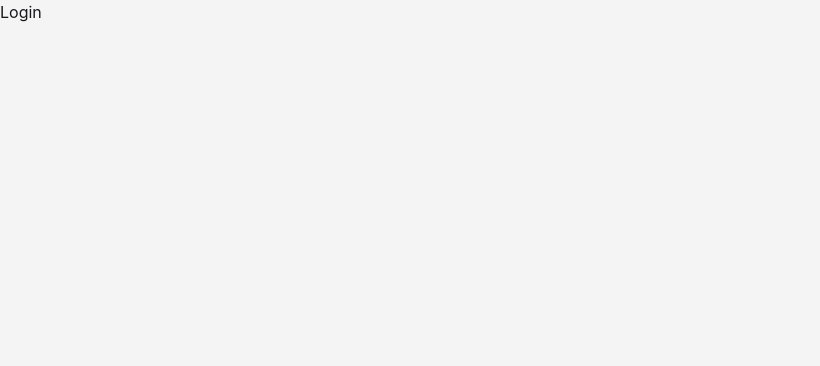
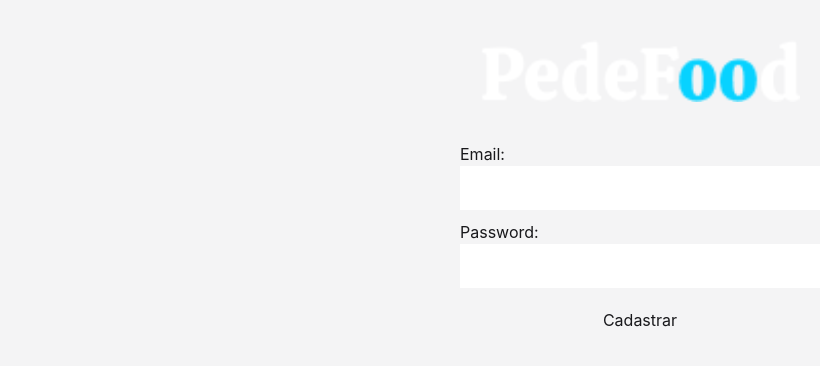
Before and after one commit to pevytor/A3-2024-2-FRONT, a Next.js app: page /login in a window 1280 px wide. Shown: the top 366 px of the page, without its empty margins (0-820 px from the left). Built offline with nearby package versions, Linux system fonts and the light colour scheme.

Commit message:
Tela De Login

```diff
--- a/src/app/(auth)/login/page.tsx
+++ b/src/app/(auth)/login/page.tsx
@@ -1,7 +1,11 @@
-'use client'
+'use client';
+
+import { Login } from "@/components/login/Login";
 
 export default function Page() {
     return (
-        <div>Login</div>
+        <main className="min-h-screen flex items-center justify-center">
+             <Login />
+        </main>
     );
 }
--- /dev/null
+++ b/src/components/login/Login.tsx
@@ -0,0 +1,67 @@
+import { useState } from "react";
+export const Login = () => {
+    const [email, setEmail] = useState('');
+    const [password, setPassword] = useState('');
+    const [error, setError] = useState('');
+
+    const handleLogin = (event: React.FormEvent) => {
+      event.preventDefault();
+
+      if (email === '' || password === '') {
+        setError('Por favor, preencha todos os campos.');
+        return;
+      }
+
+      if (email !== 'user@gmail.com' || password !== 'password') {
+        setError('Credenciais inválidas.');
+        return;
+      }
+
+      setError('');
+      alert('Login bem-sucedido!');
+      console.log('Usuário autenticado:', { email, password });
+    };
+
+
+   return(
+    <div className="bg-blue">
+    <div style={{maxWidth: '400px', margin: '0 auto', padding: '20px'}}>
+    <div style={{ textAlign: 'center', padding: '20px' }}>
+  <img src="/assets/images/PedeFood.png" style={{ width: '100%', marginBottom: '20px' }}
+  />
+  </div>
+      <form onSubmit={handleLogin}>
+        <div style={{marginBottom:'10px'}}>
+        <label htmlFor="email">Email:</label>
+        <input
+        type="email"
+        id="email"
+        value={email}
+        onChange={(e) => setEmail(e.target.value)}
+        style={{width: '100%', padding:'10px'}}
+        required
+        />
+        </div>
+
+        <div style={{marginBottom:'10px'}}>
+        <label htmlFor="password">Password:</label>
+        <input
+        type="password"
+        id="password"
+        value={password}
+        onChange={(e) => setPassword(e.target.value)}
+        style={{width: '100%', padding:'10px'}}
+        required
+        />
+        </div>
+        {error && <p style={{color: 'red'}}>{error}</p>}
+        <div className="bg-zinc-400" style={{display: 'flex', justifyContent:'center', alignItems: 'center'}}>
+        <button type="submit" style={{padding:'10px'}}>
+          Cadastrar
+        </button>
+        </div>
+        </form>
+        </div>
+      </div>
+   );
+  }
```
Also changed, not shown: public/assets/images/PedeFood.png (added).
